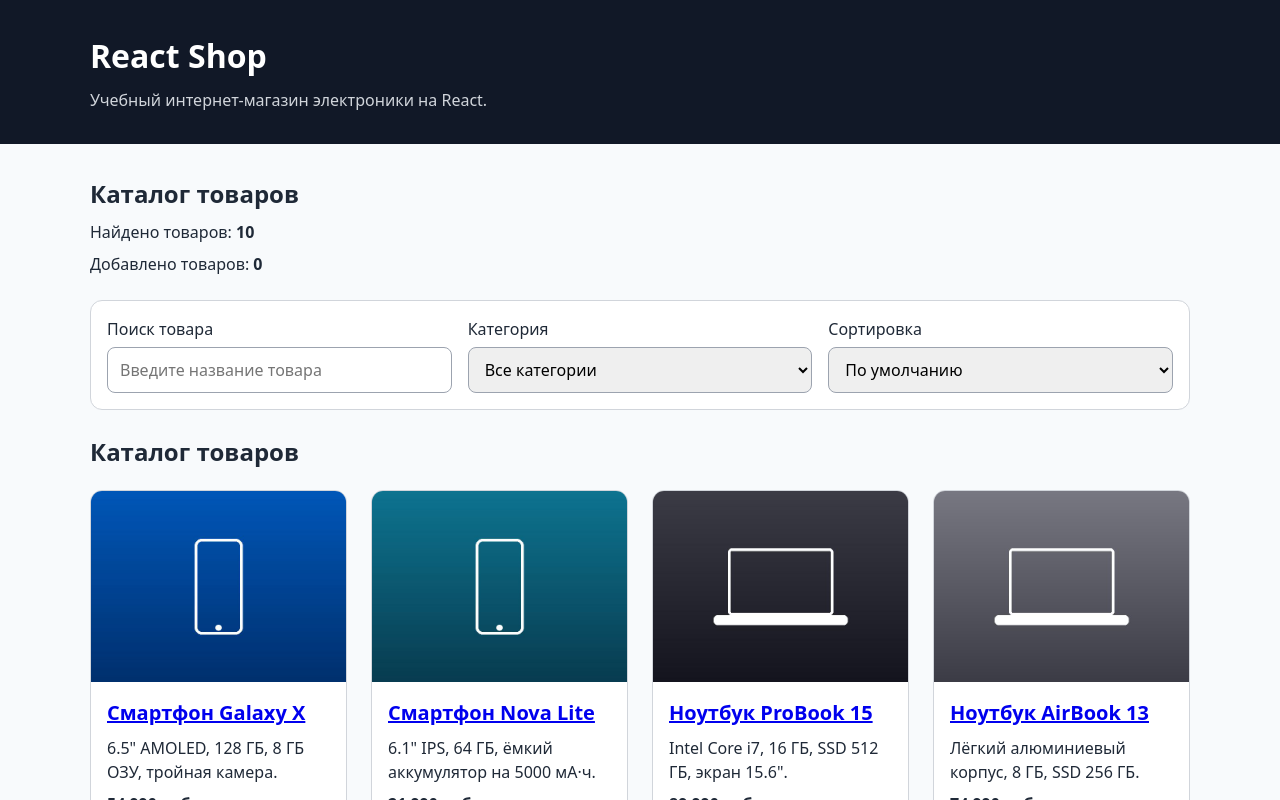
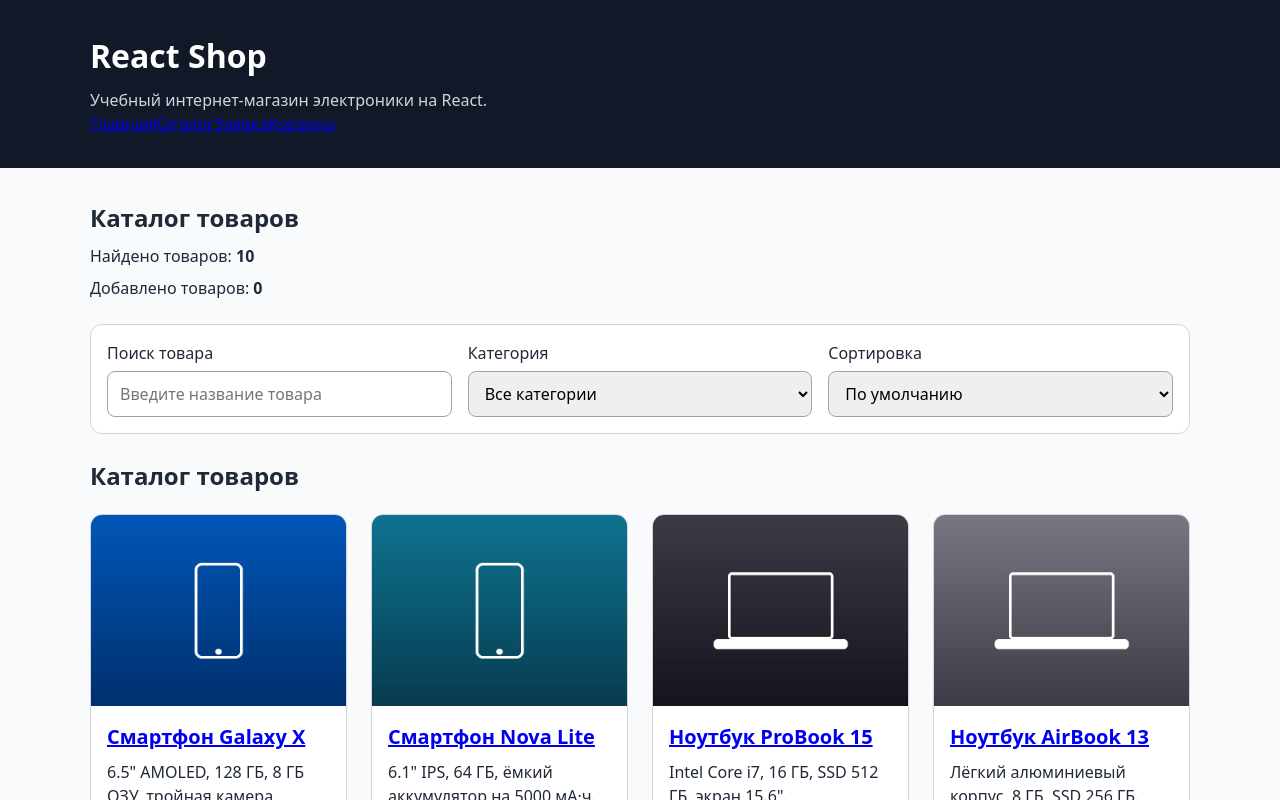
Before and after one commit to f1shi/kr5-react-shop, a React (Vite) app: page / in a window 1280 px wide. Shown: the top 800 px of the page. Built offline with nearby package versions, Linux system fonts and the light colour scheme.

Commit message:
feat: add NavLink navigation to header

```diff
--- a/src/components/Header.jsx
+++ b/src/components/Header.jsx
@@ -1,9 +1,31 @@
+import { NavLink } from 'react-router-dom';
+
 function Header() {
+  const getLinkClassName = ({ isActive }) =>
+    isActive ? 'site-nav__link site-nav__link--active' : 'site-nav__link';
+
   return (
     <header className="site-header">
       <div className="site-header__inner">
-        <h1>React Shop</h1>
-        <p>Учебный интернет-магазин электроники на React.</p>
+        <div className="site-header__brand">
+          <h1>React Shop</h1>
+          <p>Учебный интернет-магазин электроники на React.</p>
+        </div>
+
+        <nav className="site-nav" aria-label="Основная навигация">
+          <NavLink to="/" className={getLinkClassName} end>
+            Главная
+          </NavLink>
+          <NavLink to="/catalog" className={getLinkClassName}>
+            Каталог
+          </NavLink>
+          <NavLink to="/order" className={getLinkClassName}>
+            Заявка
+          </NavLink>
+          <NavLink to="/cart" className={getLinkClassName}>
+            Корзина
+          </NavLink>
+        </nav>
       </div>
     </header>
   );
```
